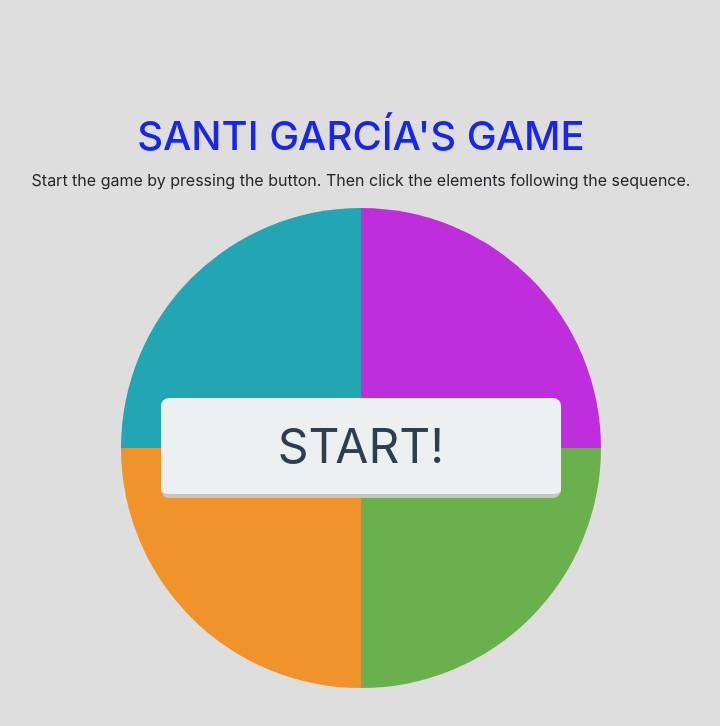
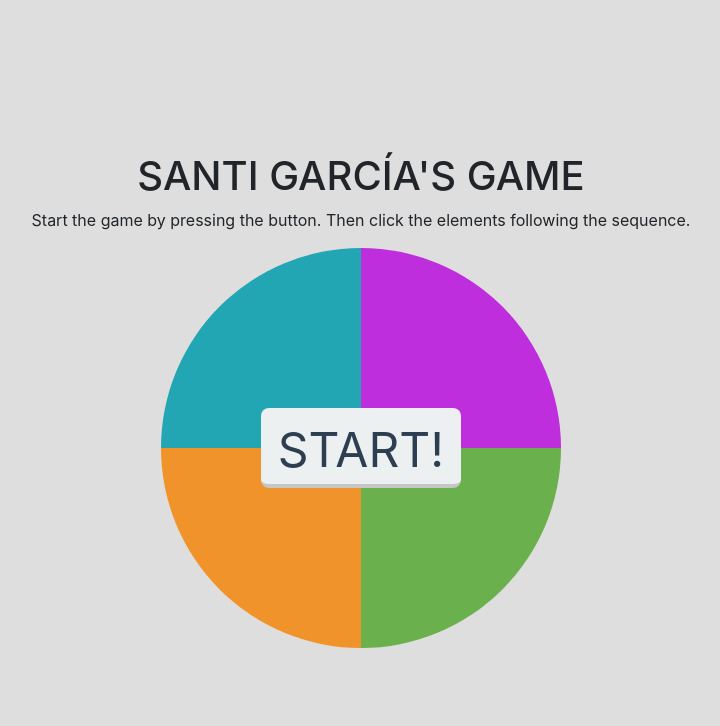
Before and after one commit to san99tiago/javascript-legend, a plain HTML site: page PROJECTS/SIMON_GAME/simon_game.html in a window 1280 px wide. Shown: the whole page, without its empty margins (279-999 px from the left). Drawn offline with nearby package versions, Linux system fonts and the light colour scheme.

Commit message:
Updated simon_game styles for reducing button size

```diff
--- a/PROJECTS/SIMON_GAME/simon_game.css
+++ b/PROJECTS/SIMON_GAME/simon_game.css
@@ -8,7 +8,7 @@ body {
     height: 85vh;
 }
 
-h1 {
+h2 {
     color:rgb(24, 38, 233);
 }
 
@@ -18,8 +18,8 @@ h1 {
     border-radius: 50%;
     overflow: hidden;
     margin: 0 auto;
-    max-height: 60vh;
-    max-width: 60vh;
+    max-height: 50vh;
+    max-width: 50vh;
 }
 
 .color {
@@ -70,8 +70,8 @@ h1 {
 
 .btn-start {
     cursor: pointer;
-    width: 400px;
-    height: 100px;
+    width: 200px;
+    height: 80px;
     background: #ecf0f1;
     color: #2c3e50;
     border: none;
@@ -79,8 +79,8 @@ h1 {
     border-radius: 8px;
     font-size: 3em;
     position: absolute;
-    top: calc(50% - 50px);
-    left: calc(50% - 200px);
+    top: calc(50% - 40px);
+    left: calc(50% - 100px);
     transition: .5s;
     outline: none;
 }
```
